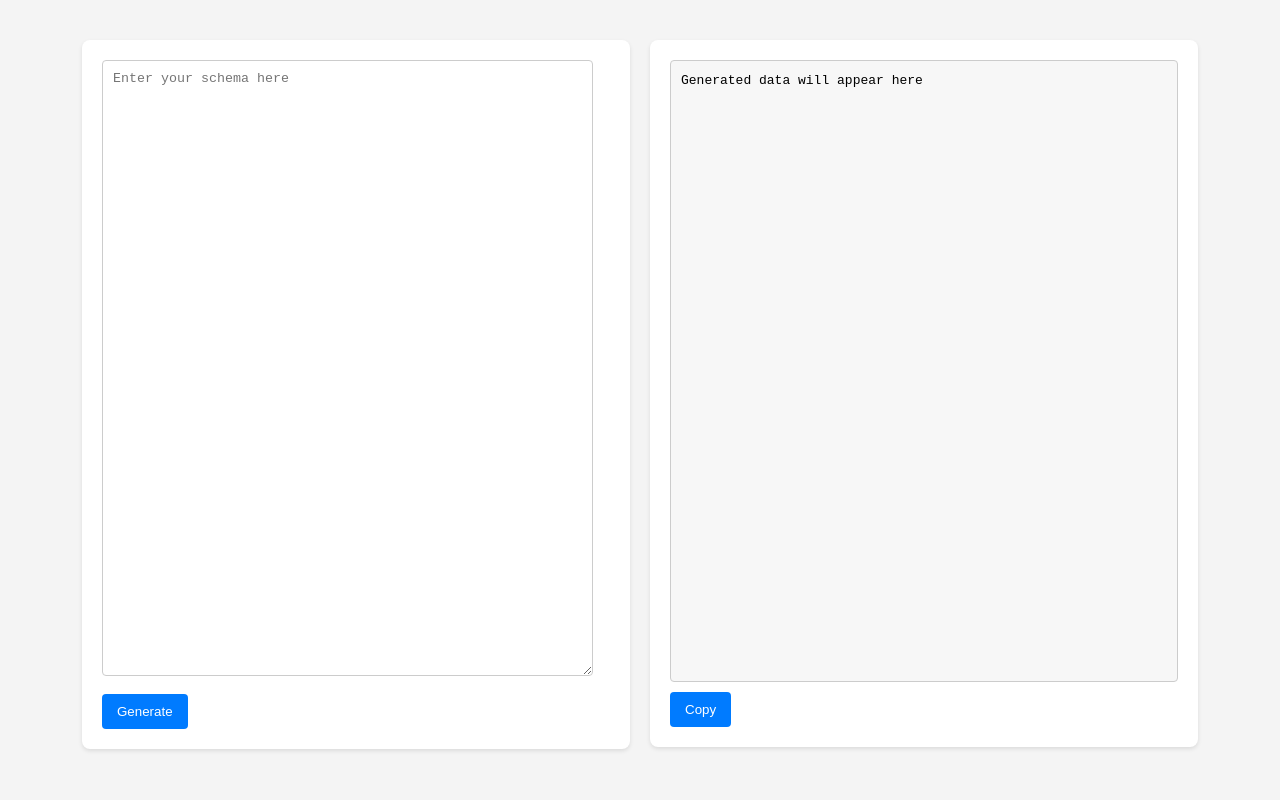
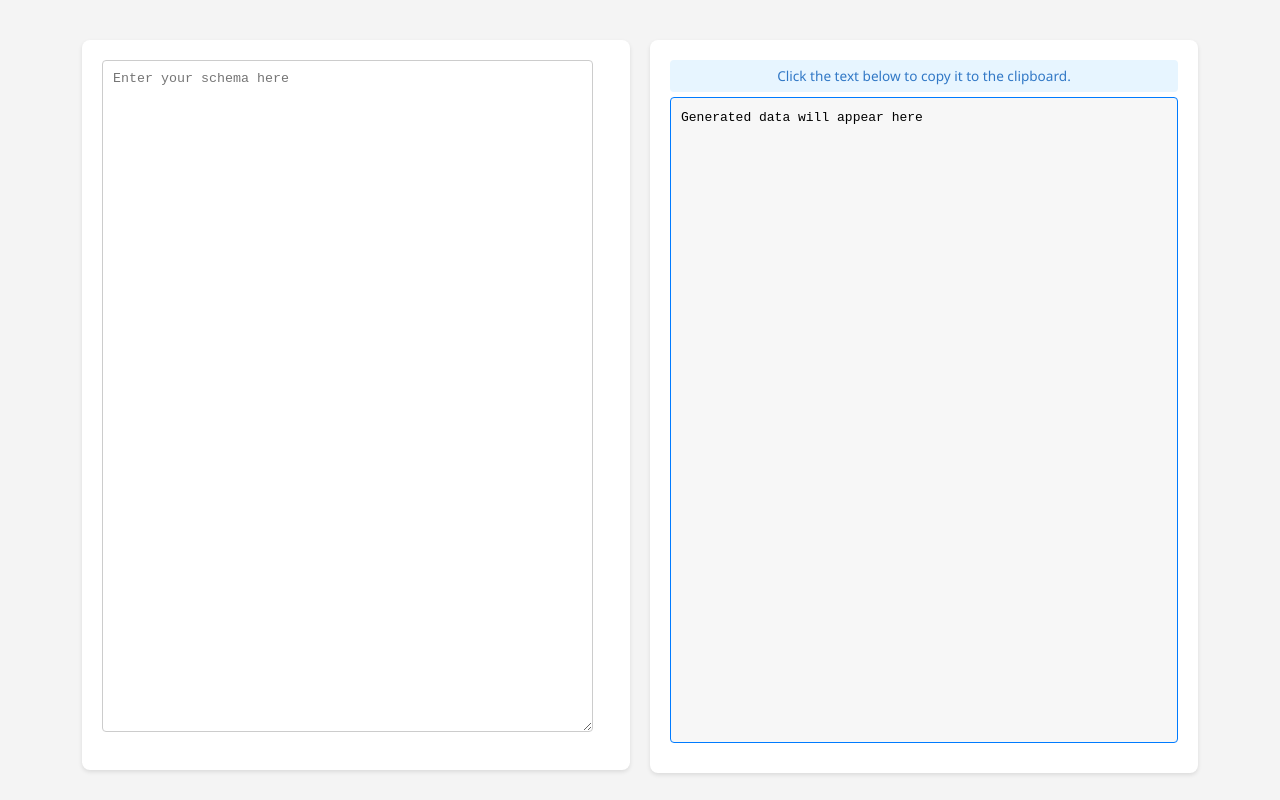
Before and after one commit to satyajitnayk/mock-data, a plain HTML site: page index.html in a window 1280 px wide. Drawn offline with Linux system fonts and the light colour scheme.

Commit message:
improve UX
* make the RHS update data automatically without using the generate button.
* copy the text upon clicking the RHS box.
* now the RHS data is `plain JSON`.

```diff
--- a/index.html
+++ b/index.html
@@ -12,11 +12,10 @@
   <div class="container">
     <div class="item">
       <textarea id="schemaInput" placeholder='Enter your schema here'></textarea>
-      <button onclick="generateData()">Generate</button>
     </div>
     <div class="item">
+      <div class="copy-instruction">Click the text below to copy it to the clipboard.</div>
       <pre id="result">Generated data will appear here</pre>
-      <button onclick="copyToClipboard()">Copy</button> <!-- Copy button -->
     </div>
   </div>
   <script src="script.js"></script>
--- a/script.js
+++ b/script.js
@@ -1967,7 +1967,7 @@ const generateRandomData = (schema) => {
     throw new Error('Schema must be an array of fields.');
   }
 
-  return schema.map((field) => {
+  return schema.reduce((obj, field) => {
     if (
       typeof field !== 'object' ||
       typeof field.name !== 'string' ||
@@ -1978,14 +1978,13 @@ const generateRandomData = (schema) => {
       );
     }
 
-    let value;
     if (field.type === 'string' || field.type === 'generic') {
-      value = randomWords(); // Generates a random string.
+      obj[field.name] = randomWords(); // Assigns a random string to the object.
     } else if (field.type === 'number') {
-      value = Math.floor(Math.random() * 100); // Generates a random number.
+      obj[field.name] = Math.floor(Math.random() * 100); // Assigns a random number to the object.
     }
-    return { [field.name]: value };
-  });
+    return obj;
+  }, {});
 };
 
 const generateData = () => {
@@ -2016,3 +2015,14 @@ const copyToClipboard = () => {
       console.error('Could not copy text: ', err);
     });
 };
+
+// Add the event listener for the schema input
+document.getElementById('schemaInput').addEventListener('input', (event) => {
+  generateData(event.target.value);
+});
+
+// Add a click event listener to the result element to copy its content
+document.getElementById('result').addEventListener('click', (event) => {
+  const textToCopy = event.target.textContent;
+  copyToClipboard(textToCopy);
+});
--- a/styles.css
+++ b/styles.css
@@ -47,7 +47,7 @@ textarea {
   margin: 0 0 10px 0; /* Top Right Bottom Left - adjust as necessary, the bottom margin is for spacing between the textarea and any elements below */
   border: 1px solid #ccc;
   border-radius: 4px;
-  height: 77vh; /* Set a fixed height */
+  height: 84vh; /* Set a fixed height */
   resize: vertical; /* Allow vertical resizing only */
 }
 
@@ -66,15 +66,37 @@ button:hover {
   background-color: #0056b3;
 }
 
-/* Output pre styling */
 pre {
   background-color: #f7f7f7;
-  border: 1px solid #ccc;
+  border: 1px solid #007bff; /* Blue border color */
   border-radius: 4px;
   padding: 10px;
   overflow: auto; /* Adds a scrollbar if content overflows */
   white-space: pre-wrap; /* Ensures long text wraps and doesn't overflow */
   word-break: break-all; /* Prevents long strings from breaking layout */
-  height: 75vh; /* Set a fixed height */
+  height: 78vh; /* Set a fixed height */
   margin: 0 0 10px 0;
+  cursor: pointer; /* Indicate that the pre is clickable */
 }
+
+/* Style for copy instruction text */
+.copy-instruction {
+  padding: 5px 10px;
+  background-color: #e7f5ff; /* Light blue background */
+  color: #3178c6; /* Blue text color */
+  text-align: center;
+  border-radius: 4px;
+  margin-bottom: 5px; /* Space before the pre box */
+  font-size: 0.85rem;
+}
+
+#result {
+  cursor: pointer; /* Change the cursor to indicate clickable */
+  color: #007bff; /* Blue text to make it look like a link */
+  /* ...existing styles... */
+}
+
+/* When there's content, we change the color to default */
+#result:not(:empty) {
+  color: #000; /* Default text color when there's content */
+}
```
